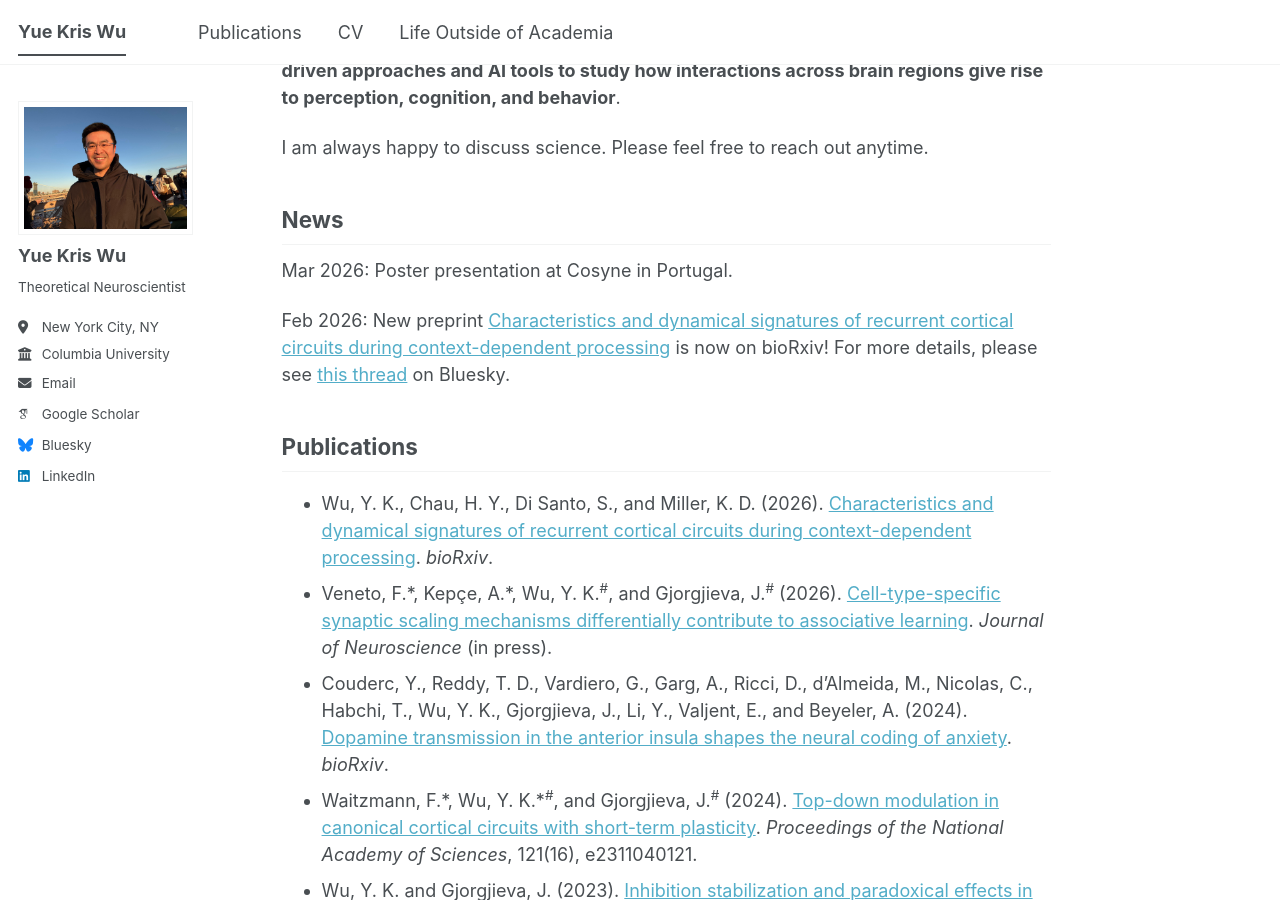
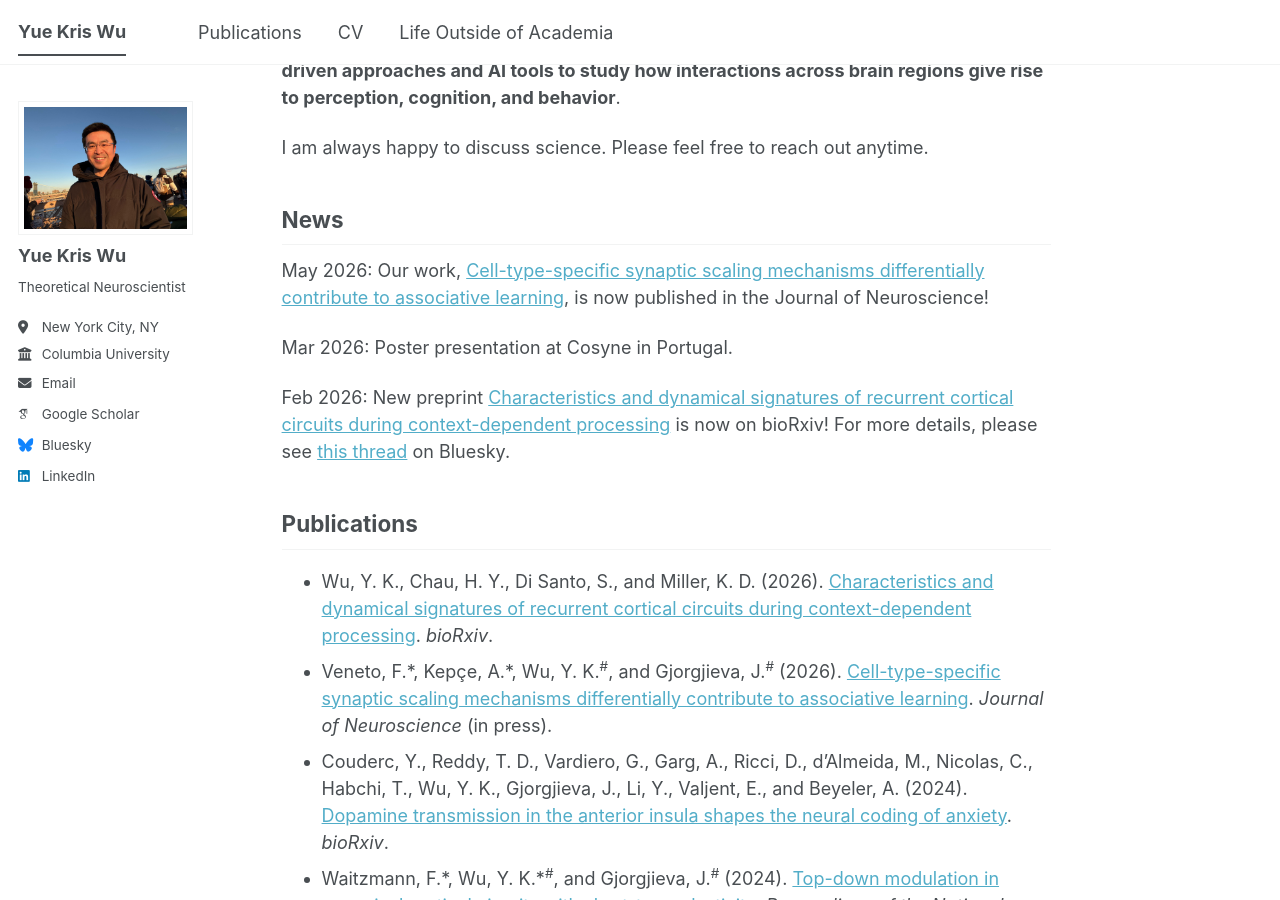
Before and after one commit to yuekriswu/yuekriswu.github.io, a Jekyll site: the page built from _pages/about.md, in a window 1280 px wide and 900 px high, scrolled down 647 px. Built offline with Jekyll 4.4.1, drawn with Linux system fonts in a browser that asks for light colours; emoji names are drawn with the system emoji font; some web fonts are replaced; a script bundle is joined from its source files by our own code; library files that are not in the unit come from our copies; some of the changed lines change nothing that is shown.

Commit message:
Update publication details in about.md

```diff
--- a/_pages/about.md
+++ b/_pages/about.md
@@ -24,6 +24,8 @@
 
 News
 ------
+May 2026: Our work, [Cell-type-specific synaptic scaling mechanisms differentially contribute to associative learning](https://www.jneurosci.org/content/early/2026/05/26/JNEUROSCI.0987-25.2026), is now published in the Journal of Neuroscience!
+
 Mar 2026: Poster presentation at Cosyne in Portugal.
 
 Feb 2026: New preprint [Characteristics and dynamical signatures of recurrent cortical circuits during context-dependent processing](https://www.biorxiv.org/content/10.64898/2026.02.06.704473v1) is now on bioRxiv! For more details, please see [this thread](https://bsky.app/profile/kriswu.bsky.social/post/3mf2pzp7pqs2l) on Bluesky.
@@ -31,7 +33,7 @@
 Publications
 ------
 * Wu, Y. K., Chau, H. Y., Di Santo, S., and Miller, K. D. (2026). [Characteristics and dynamical signatures of recurrent cortical circuits during context-dependent processing](https://www.biorxiv.org/content/10.64898/2026.02.06.704473v1). *bioRxiv*.
-* Veneto, F.\*, Kepçe, A.\*, Wu, Y. K.<sup>\#</sup>, and Gjorgjieva, J.<sup>\#</sup> (2026). [Cell-type-specific synaptic scaling mechanisms differentially contribute to associative learning](https://www.biorxiv.org/content/10.1101/2025.05.14.654005v2). *Journal of Neuroscience* (in press).
+* Veneto, F.\*, Kepçe, A.\*, Wu, Y. K.<sup>\#</sup>, and Gjorgjieva, J.<sup>\#</sup> (2026). [Cell-type-specific synaptic scaling mechanisms differentially contribute to associative learning](https://www.jneurosci.org/content/early/2026/05/26/JNEUROSCI.0987-25.2026). *Journal of Neuroscience* (in press).
 * Couderc, Y., Reddy, T. D., Vardiero, G., Garg, A., Ricci, D., d’Almeida, M., Nicolas, C., Habchi, T., Wu, Y. K., Gjorgjieva, J., Li, Y., Valjent, E., and Beyeler, A. (2024). [Dopamine transmission in the anterior insula shapes the neural coding of anxiety](https://www.biorxiv.org/content/10.1101/2024.10.25.620186v2). *bioRxiv*.
 * Waitzmann, F.\*, Wu, Y. K.\*<sup>\#</sup>, and Gjorgjieva, J.<sup>\#</sup> (2024). [Top-down modulation in canonical cortical circuits with short-term plasticity](https://www.pnas.org/doi/10.1073/pnas.2311040121). *Proceedings of the National Academy of Sciences*, 121(16), e2311040121.
 * Wu, Y. K. and Gjorgjieva, J. (2023). [Inhibition stabilization and paradoxical effects in recurrent neural networks with short-term plasticity](https://journals.aps.org/prresearch/abstract/10.1103/PhysRevResearch.5.033023). *Physical Review Research*, 5, 033023.
```
